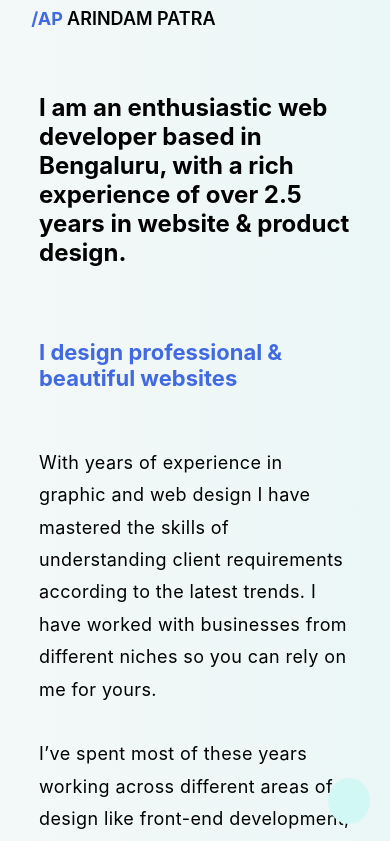
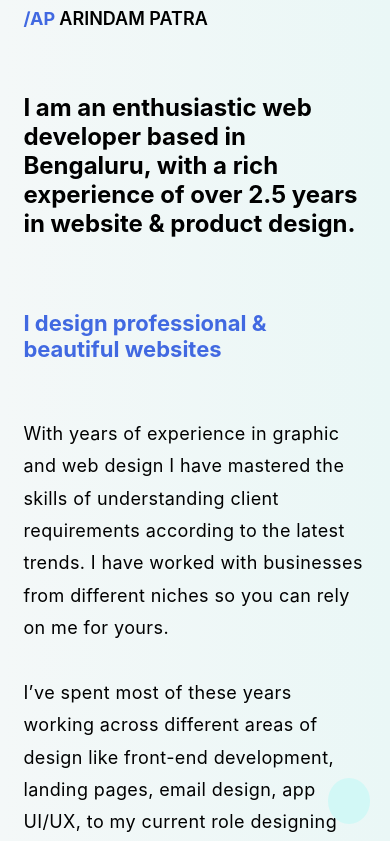
Before and after one commit to arindampatra15/arindampatra, a React (Create React App) app: page /#/about in a window 390 px wide. Shown: the top 841 px of the page. Built offline with nearby package versions, Linux system fonts and the light colour scheme; some icons are missing.

Commit message:
Responsiveness Changes2

```diff
--- a/src/components/about/about.css
+++ b/src/components/about/about.css
@@ -42,6 +42,9 @@
 /* Max width 480*/
 @media screen and (max-width: 480px) {
 
+    .about .about-content{
+        padding: 8% 6% 0 6%;
+    }
     .about .about-content .about-title{
         text-align: left;
         font-size: 24px;
--- a/src/components/contact/contact.css
+++ b/src/components/contact/contact.css
@@ -85,6 +85,9 @@
         row-gap: 1rem;
         text-align: left;
     }
+    .contact .contact-content{
+        padding: 8% 6% 0 6%;
+    }
 
     .contact .contact-content .about-content-sections .left-section{
         width: 100%;
--- a/src/components/header/header.css
+++ b/src/components/header/header.css
@@ -53,7 +53,7 @@
   .headerNav {
     display: block;
     text-align: left;
-    padding: 2% 8%;
+    padding: 2% 6%;
   }
   .headerNav-brand{
     display: flex;
--- a/src/components/home/home.css
+++ b/src/components/home/home.css
@@ -98,7 +98,7 @@
 @media screen and (max-width: 768px) {
 
   .home .home-content {
-    padding: 8% 8% 0 8%;
+    padding: 8% 6% 0 6%;
   }
   .home .home-content .left-section {
     width: 75%;
```
